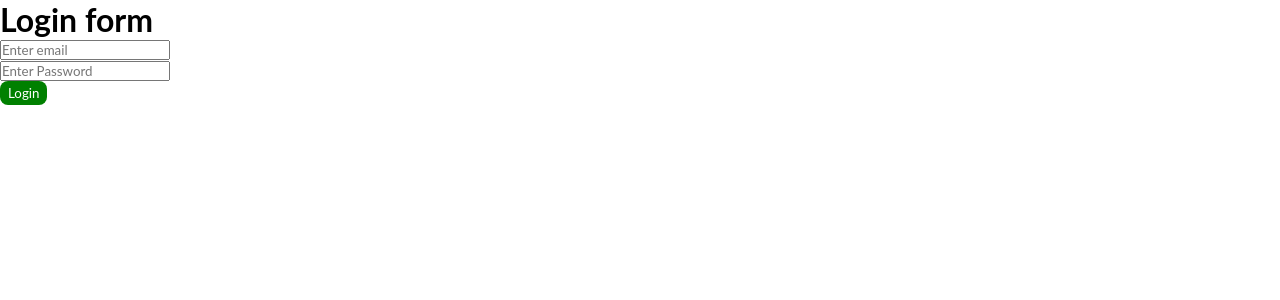
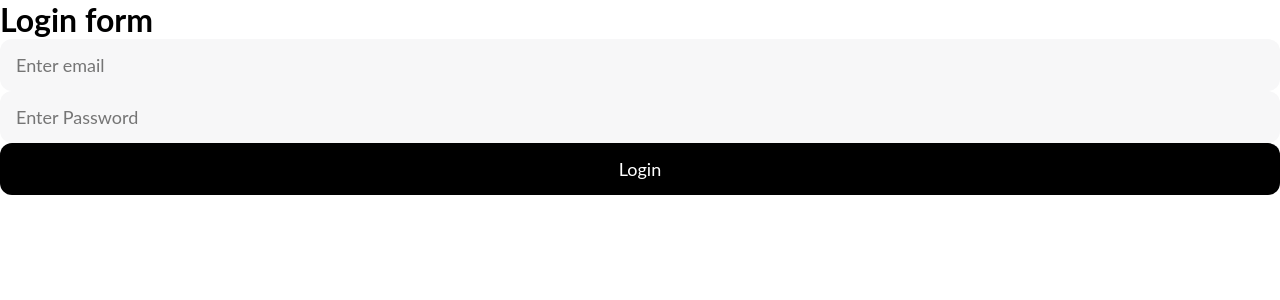
Before and after one commit to helsingborg-stad/helsingborg-transport-visualization-web, a React (Vite) app: page /auth/login in a window 1280 px wide. Shown: the top 300 px of the page. Built offline with nearby package versions, Linux system fonts and the light colour scheme; no server answers.

Commit message:
updates Input & Button component styling

```diff
--- a/src/components/Button/Button.tsx
+++ b/src/components/Button/Button.tsx
@@ -1,8 +1,14 @@
 import { FC } from 'react';
 import * as Styled from './styled';
 
-type ButtonProps = {} & React.HTMLProps<HTMLButtonElement>;
-
-export const Button: FC<ButtonProps> = ({ children, disabled }) => (
-  <Styled.Button disabled={disabled}>{children}</Styled.Button>
+export const Button: FC<Styled.ButtonProps> = ({
+  children, disabled, primary, secondary,
+}) => (
+  <Styled.Button
+    disabled={disabled}
+    primary={primary}
+    secondary={secondary}
+  >
+    {children}
+  </Styled.Button>
 );
--- a/src/components/Button/styled.ts
+++ b/src/components/Button/styled.ts
@@ -1,14 +1,30 @@
-import styled from 'styled-components';
+import styled, { css } from 'styled-components';
 
-export const Button = styled.button`
-  padding: 4px 8px;
-  background: green;
-  color: white;
+export type ButtonProps = {
+  primary?: boolean;
+  secondary?: boolean;
+} & React.HTMLProps<HTMLButtonElement>;
+
+export const Button = styled.button<ButtonProps>`
+  --button-background-color: #000000;
+  --button-color: #FFFFFF;
+
+  font-size: 18px;
+  background: var(--button-background-color);
+  color: var(--button-color);
+  padding: 15px 30px;
   border: none;
-  border-radius: 8px;
+  border-radius: 12px;
   cursor: pointer;
+  width: 100%;
 
   &:disabled {
     background-color: grey;
   }
+
+  ${({ secondary }) => secondary
+    && css`
+      --button-background: #EDEDED;
+      --button-color: #000000;
+    `}
 `;
--- a/src/components/Input/styled.ts
+++ b/src/components/Input/styled.ts
@@ -4,4 +4,13 @@ type InputProps = {
   error: boolean;
 };
 
-export const Input = styled.input<InputProps>``;
+export const Input = styled.input<InputProps>`
+  --input-background-color: #F7F7F8;
+
+  padding: 15px 16px;
+  font-size: 18px;
+  border-radius: 12px;
+  border: none;
+  background-color: var(--input-background-color);
+  width: 100%;
+`;
```
Also changed, not shown: 1 other file (tests, documents, lock files or other folders).
